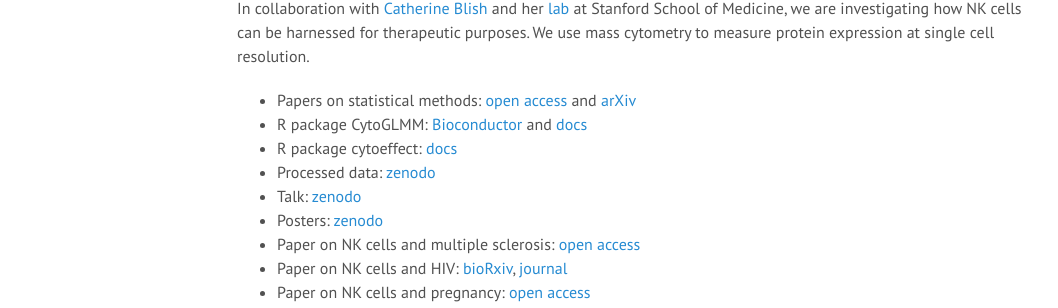
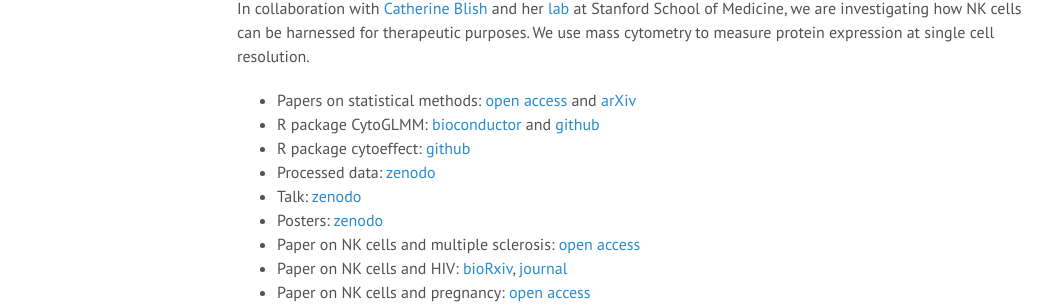
Before and after one commit to ChristofSeiler/ChristofSeiler.github.io, a Jekyll site: the page built from projects.md, in a window 1280 px wide and 900 px high. Shown: the part 288-596 px from the top of the window, without its empty margins (3-1061 px from the left). Built offline with Jekyll 4.4.1, drawn with Linux system fonts in a browser that asks for light colours.

Commit message:
changed link name

```diff
--- a/projects.md
+++ b/projects.md
@@ -10,8 +10,8 @@ My complete publication list: [publications](http://christofseiler.github.io/pub
 In collaboration with [Catherine Blish](https://med.stanford.edu/profiles/catherine-blish) and her [lab](http://med.stanford.edu/blishlab.html) at Stanford School of Medicine, we are investigating how NK cells can be harnessed for therapeutic purposes. We use mass cytometry to measure protein expression at single cell resolution.
 
 * Papers on statistical methods: [open access](https://doi.org/10.1186/s12859-021-04067-x) and [arXiv](http://arxiv.org/abs/1903.07976)
-* R package CytoGLMM: [Bioconductor](https://bioconductor.org/packages/CytoGLMM) and [docs](https://christofseiler.github.io/CytoGLMM/)
-* R package cytoeffect: [docs](https://christofseiler.github.io/cytoeffect/)
+* R package CytoGLMM: [bioconductor](https://bioconductor.org/packages/CytoGLMM) and [github](https://christofseiler.github.io/CytoGLMM/)
+* R package cytoeffect: [github](https://christofseiler.github.io/cytoeffect/)
 * Processed data: [zenodo](https://doi.org/10.5281/zenodo.2652578)
 * Talk: [zenodo](https://doi.org/10.5281/zenodo.3524019)
 * Posters: [zenodo](https://doi.org/10.5281/zenodo.2656626)
```
